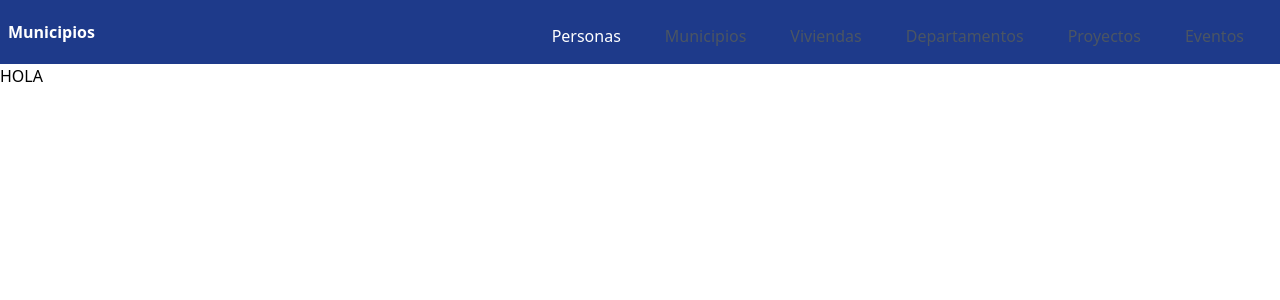
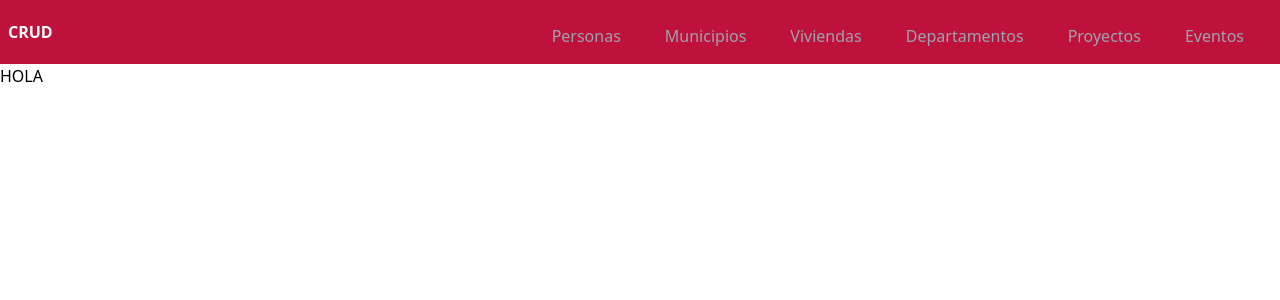
Before and after one commit to w1sec0d/municipios, a React (Vite) app in the folder frontend/: page / in a window 1280 px wide. Shown: the top 300 px of the page. Built offline with nearby package versions, Linux system fonts and the light colour scheme.

Commit message:
Add colors and correction of navbar

```diff
--- a/frontend/src/App.jsx
+++ b/frontend/src/App.jsx
@@ -7,14 +7,13 @@ import {
 } from "react-router-dom";
 import Table from './tables/Table.jsx';
 
-
 //Funcion para probar la conexion con el backend
 
 const App = () => {
   return (
     <>
-      <Header />
       <Router>
+        <Header/>
         <Routes>
           <Route path="/" element={<h1>HOLA</h1>} />
           <Route
--- a/frontend/src/header.jsx
+++ b/frontend/src/header.jsx
@@ -1,39 +1,44 @@
-import React from 'react';
+import { useLocation } from 'react-router-dom';
 
 const Header = () => {
+    const location = useLocation();
+
+    const isActive = (path) => location.pathname === path;
+
     return (
-    <nav className="bg-blue-900 p-2 mt-0 w-full">
+        <>
+        <nav className="bg-rose-700 p-2 mt-0 w-full">
             <div className="container mx-auto flex flex-wrap items-center">
                 <div className="flex w-full md:w-1/2 justify-center md:justify-start text-white font-extrabold">
-                <a className="text-white no-underline hover:text-white hover:no-underline" href="#">
-                    Municipios
+                    <a className="text-white no-underline hover:text-white hover:no-underline" href="/">
+                        CRUD
                     </a>
                 </div>
                 <div className="flex w-full pt-2 content-center justify-between md:w-1/2 md:justify-end">
                     <ul className="list-reset flex justify-between flex-1 md:flex-none items-center">
                         <li className="mr-3">
-                        <a className="inline-block py-2 px-4 text-white no-underline" href="Persona">Personas</a>
+                            <a className={`inline-block py-2 px-4 no-underline ${isActive('/Persona') ? 'text-white' : 'text-gray-400'} hover:text-gray-200`} href="Persona">Personas</a>
                         </li>
                         <li className="mr-3">
-                        <a className="inline-block text-gray-600 no-underline hover:text-gray-200 hover:text-underline py-2 px-4" href="Municipio">Municipios</a>
+                            <a className={`inline-block py-2 px-4 no-underline ${isActive('/Municipio') ? 'text-white' : 'text-gray-400'} hover:text-gray-200`} href="Municipio">Municipios</a>
                         </li>
                         <li className="mr-3">
-                        <a className="inline-block text-gray-600 no-underline hover:text-gray-200 hover:text-underline py-2 px-4" href="Vivienda">Viviendas</a>
+                            <a className={`inline-block py-2 px-4 no-underline ${isActive('/Vivienda') ? 'text-white' : 'text-gray-400'} hover:text-gray-200`} href="Vivienda">Viviendas</a>
                         </li>
                         <li className="mr-3">
-                        <a className="inline-block text-gray-600 no-underline hover:text-gray-200 hover:text-underline py-2 px-4" href="Departamento">Departamentos</a>
+                            <a className={`inline-block py-2 px-4 no-underline ${isActive('/Departamento') ? 'text-white' : 'text-gray-400'} hover:text-gray-200`} href="Departamento">Departamentos</a>
                         </li>
                         <li className="mr-3">
-                        <a className="inline-block text-gray-600 no-underline hover:text-gray-200 hover:text-underline py-2 px-4" href="Proyecto">Proyectos</a>
+                            <a className={`inline-block py-2 px-4 no-underline ${isActive('/Proyecto') ? 'text-white' : 'text-gray-400'} hover:text-gray-200`} href="Proyecto">Proyectos</a>
                         </li>
                         <li className="mr-3">
-                        <a className="inline-block text-gray-600 no-underline hover:text-gray-200 hover:text-underline py-2 px-4" href="Evento">Eventos</a>
+                            <a className={`inline-block py-2 px-4 no-underline ${isActive('/Evento') ? 'text-white' : 'text-gray-400'} hover:text-gray-200`} href="Evento">Eventos</a>
                         </li>
                     </ul>
                 </div>
             </div>
         </nav>
-
-    )
+        </>
+    );
 }
 export default Header;
--- a/frontend/src/tables/table.jsx
+++ b/frontend/src/tables/table.jsx
@@ -19,6 +19,22 @@ const Table = ({ apiRoute }) => {
     createDisplayMode: 'modal',
     onCreatingRowSave: handleCreateUser,
     onEditingRowSave: handleEditUser,
+    //Table header props
+    muiTableHeadCellProps: {
+      sx: {
+        backgroundColor: '#1F2B7F',
+        color: 'white',
+      },
+    },
+    //Table body props
+    muiTableBodyRowProps: ({ row }) => ({
+      sx: {
+        backgroundColor: row.id % 2 === 0 ? '#87E6FF' : 'white',
+        '&:hover': {
+          backgroundColor: '#f3fab4',
+        },
+      }
+    }),
   })
 
   if (loading) {
```
Lines whose indentation alone changed are shown as unchanged.
